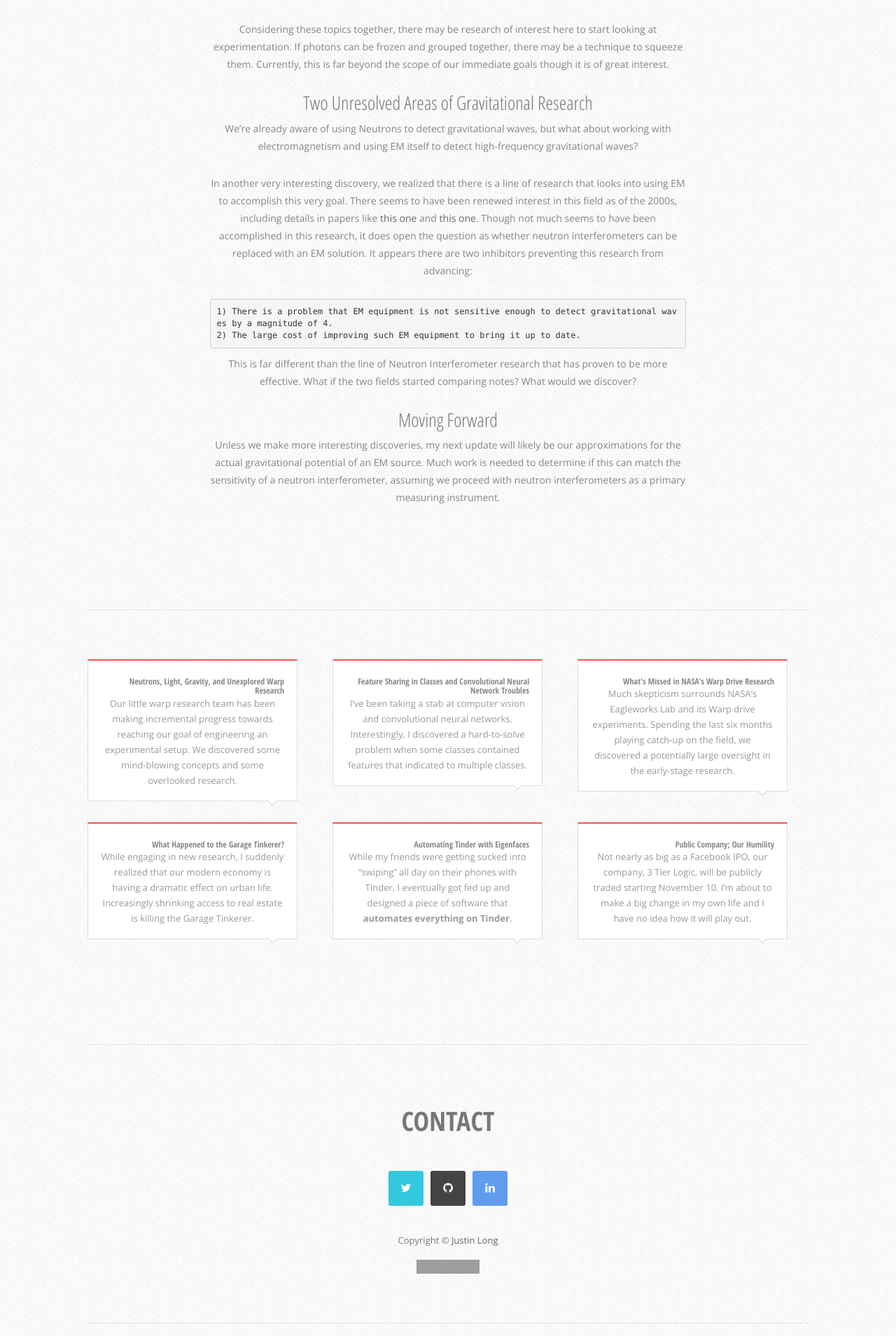
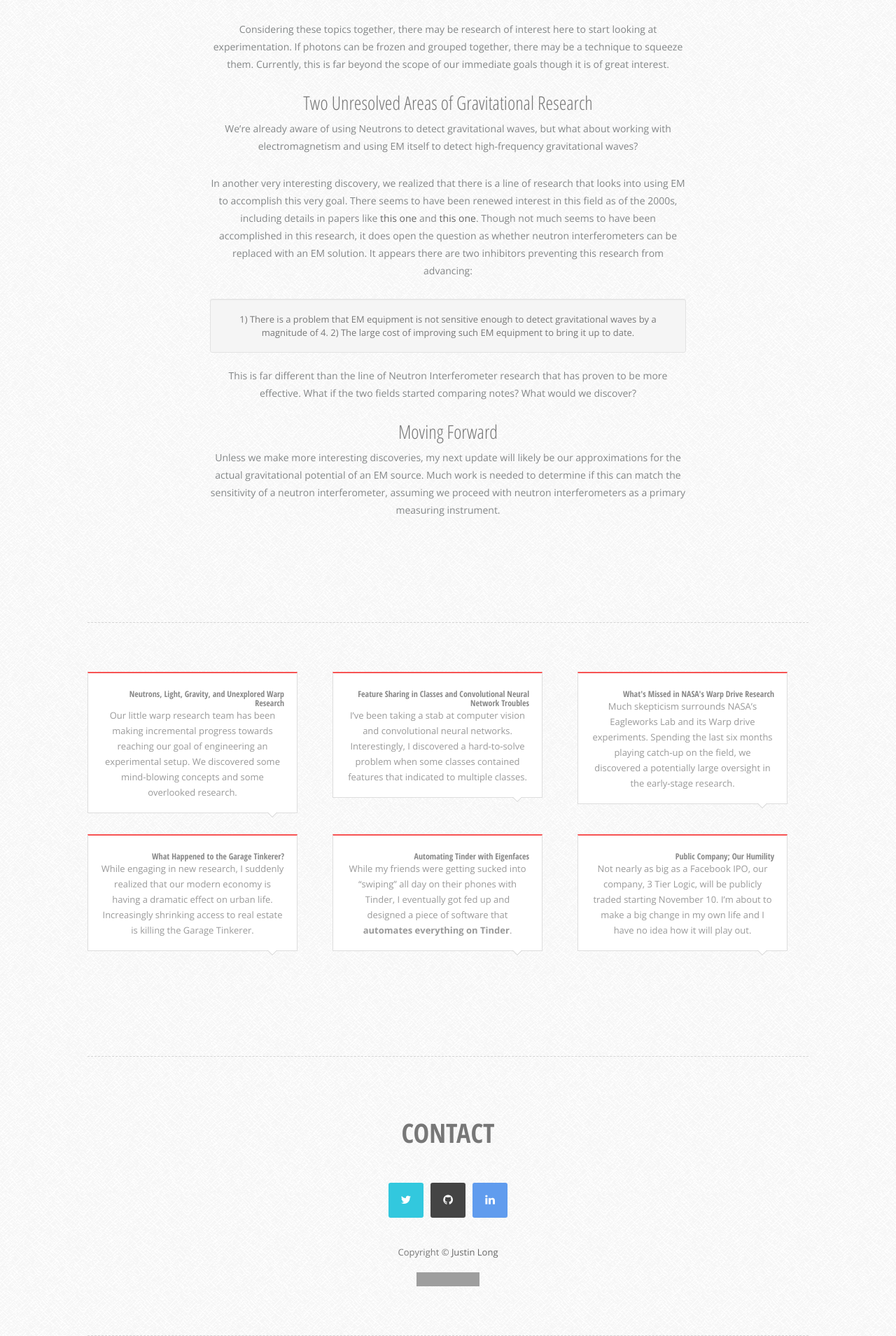
Before and after one commit to crockpotveggies/crockpotveggies.github.io, a Jekyll site: the page built from _posts/2015-08-17-light-gravity-unexplored-warp-research.md, in a window 1280 px wide. Shown: the part 2808-4717 px from the top of the page at 70% size. Built offline with Jekyll 4.4.1, drawn with Linux system fonts in a browser that asks for light colours; some web fonts are replaced; Markdown is read by kramdown in place of the engine named in the settings; comment, search, counter and statistics services are not loaded; grey boxes are pictures that could not be loaded.

Commit message:
Well formatting.

```diff
--- a/_posts/2015-08-17-light-gravity-unexplored-warp-research.md
+++ b/_posts/2015-08-17-light-gravity-unexplored-warp-research.md
@@ -41,10 +41,10 @@ We're already aware of using Neutrons to detect gravitational waves, but what ab
 
 In another very interesting discovery, we realized that there is a line of research that looks into using EM to accomplish this very goal. There seems to have been renewed interest in this field as of the 2000s, including details in papers like <a href="http://arxiv.org/pdf/gr-qc/0306013v1.pdf" target="_blank">this one</a> and <a href="http://arxiv.org/pdf/gr-qc/0308079.pdf" target="_blank">this one</a>. Though not much seems to have been accomplished in this research, it does open the question as whether neutron interferometers can be replaced with an EM solution. It appears there are two inhibitors preventing this research from advancing:
 
-<pre>
+<div class="well">
 1) There is a problem that EM equipment is not sensitive enough to detect gravitational waves by a magnitude of 4.
 2) The large cost of improving such EM equipment to bring it up to date.
-</pre>
+</div>
 
 This is far different than the line of Neutron Interferometer research that has proven to be more effective. What if the two fields started comparing notes? What would we discover?
 
```
